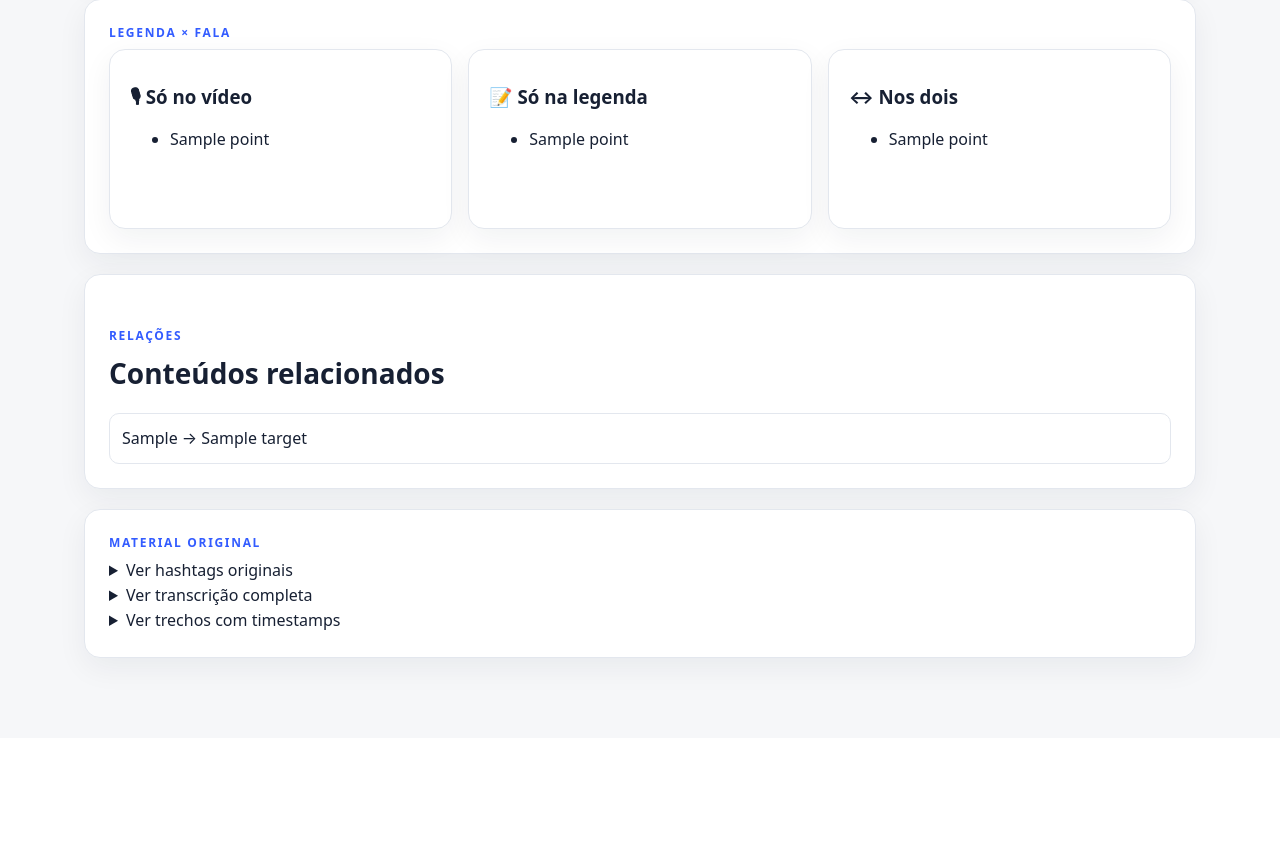
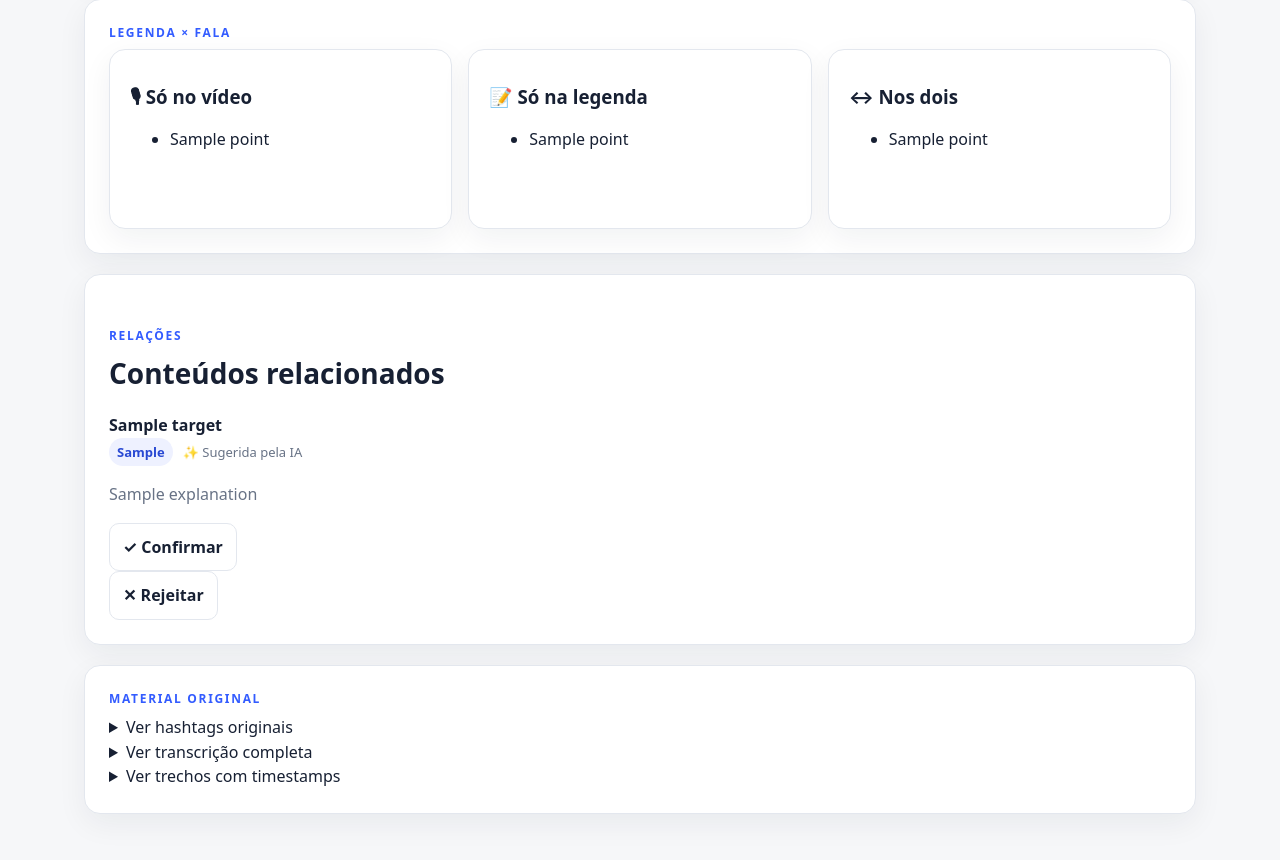
Before and after one commit to ramkar987/segundo_cerebro, a Django app: template templates/knowledge/item_detail.html in a window 1280 px wide. Shown: the part 826-1686 px from the top of the page. Before the commit the page ends 1503 px from the top, so only its background shows below. Run offline with Django 5.2, Linux system fonts and the light colour scheme; the template is opened without the code that fills it: most values are stand-ins (such as "Sample title", 1, 10 or a date in 2020); data that the repository does not hold is empty.

Commit message:
Show reviewable AI relation suggestions

```diff
--- a/templates/knowledge/item_detail.html
+++ b/templates/knowledge/item_detail.html
@@ -107,13 +107,47 @@
     </div>
     <div class="relations">
       {% for relation in relations %}
-        {% if relation.source_id == item.id %}
-          <a href="{{ relation.target.get_absolute_url }}">{{ relation.get_relation_type_display }} → {{ relation.target.title }}</a>
-        {% else %}
-          <a href="{{ relation.source.get_absolute_url }}">{{ relation.source.title }} → {{ relation.get_relation_type_display }}</a>
-        {% endif %}
+        <div class="relation-card">
+          <div class="relation-card-head">
+            <div>
+              {% if relation.source_id == item.id %}
+                <a href="{{ relation.target.get_absolute_url }}"><strong>{{ relation.target.title }}</strong></a>
+              {% else %}
+                <a href="{{ relation.source.get_absolute_url }}"><strong>{{ relation.source.title }}</strong></a>
+              {% endif %}
+              <div class="card-meta">
+                <span class="badge">{{ relation.get_relation_type_display }}</span>
+                {% if relation.status == 'suggested' %}
+                  <span>✨ Sugerida pela IA</span>
+                {% else %}
+                  <span>🔗 Confirmada</span>
+                {% endif %}
+                {% if relation.confidence %}
+                  <span>confiança {% widthratio relation.confidence 1 100 %}%</span>
+                {% endif %}
+              </div>
+            </div>
+          </div>
+
+          {% if relation.explanation %}
+            <p class="muted">{{ relation.explanation }}</p>
+          {% endif %}
+
+          {% if relation.status == 'suggested' %}
+            <div class="relation-actions">
+              <form method="post" action="{% url 'confirm_relation' relation.pk %}">
+                {% csrf_token %}
+                <button type="submit">✓ Confirmar</button>
+              </form>
+              <form method="post" action="{% url 'reject_relation' relation.pk %}">
+                {% csrf_token %}
+                <button type="submit">✕ Rejeitar</button>
+              </form>
+            </div>
+          {% endif %}
+        </div>
       {% empty %}
-        <p class="muted">Ainda não há relações. Elas serão sugeridas quando ativarmos o motor semântico.</p>
+        <p class="muted">Ainda não há relações. Quando houver outros conteúdos semelhantes, o sistema poderá sugerir conexões aqui.</p>
       {% endfor %}
     </div>
   </section>
```
